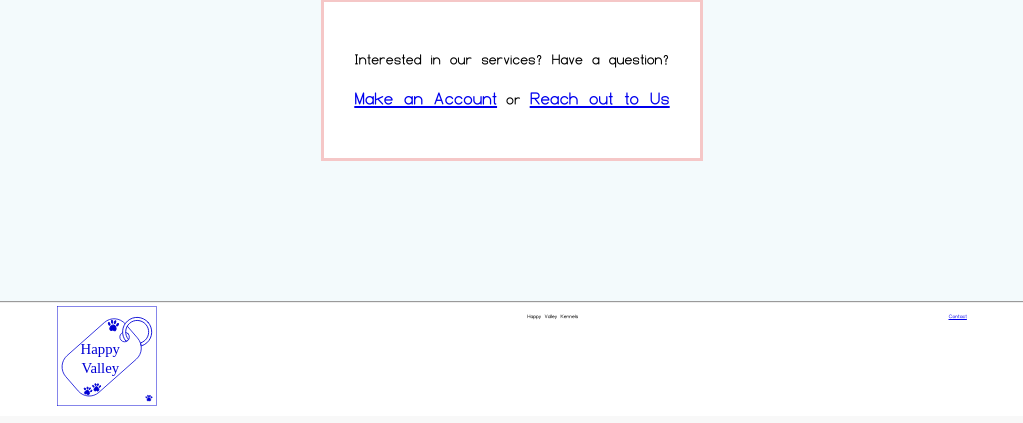
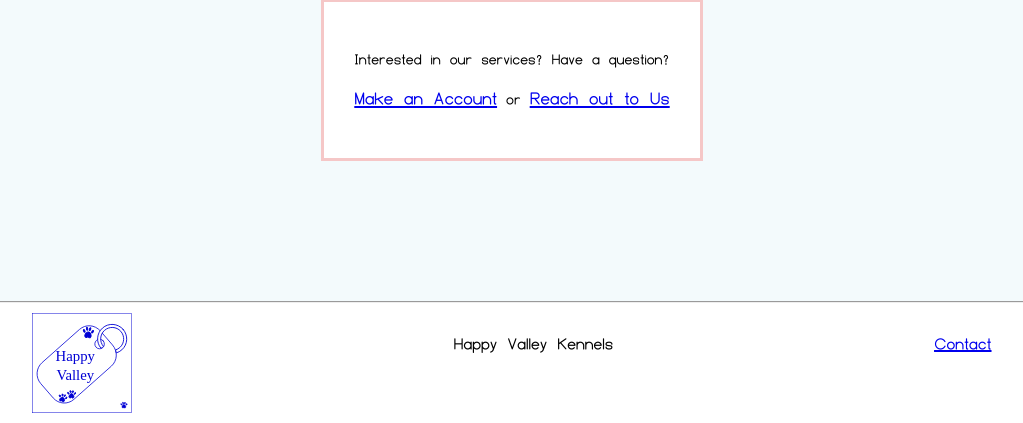
Before and after one commit to Nawtic/HappyValleyKennels, a PHP site: page /Home/index.php in a window 1280 px wide. Shown: the part 514-937 px from the top of the page, without its empty margins (128-1151 px from the left). Run offline with PHP 8.4, Linux system fonts and the light colour scheme.

Commit message:
More font adjustments

```diff
--- a/assets/Header/Header.css
+++ b/assets/Header/Header.css
@@ -22,7 +22,7 @@ body{
     background-color: rgb(243, 250, 252);
 
     font-family: Y14;
-    font-size: 40%;
+    font-size: 20px;
 }
 
 /* Style the page header and its content */
```
